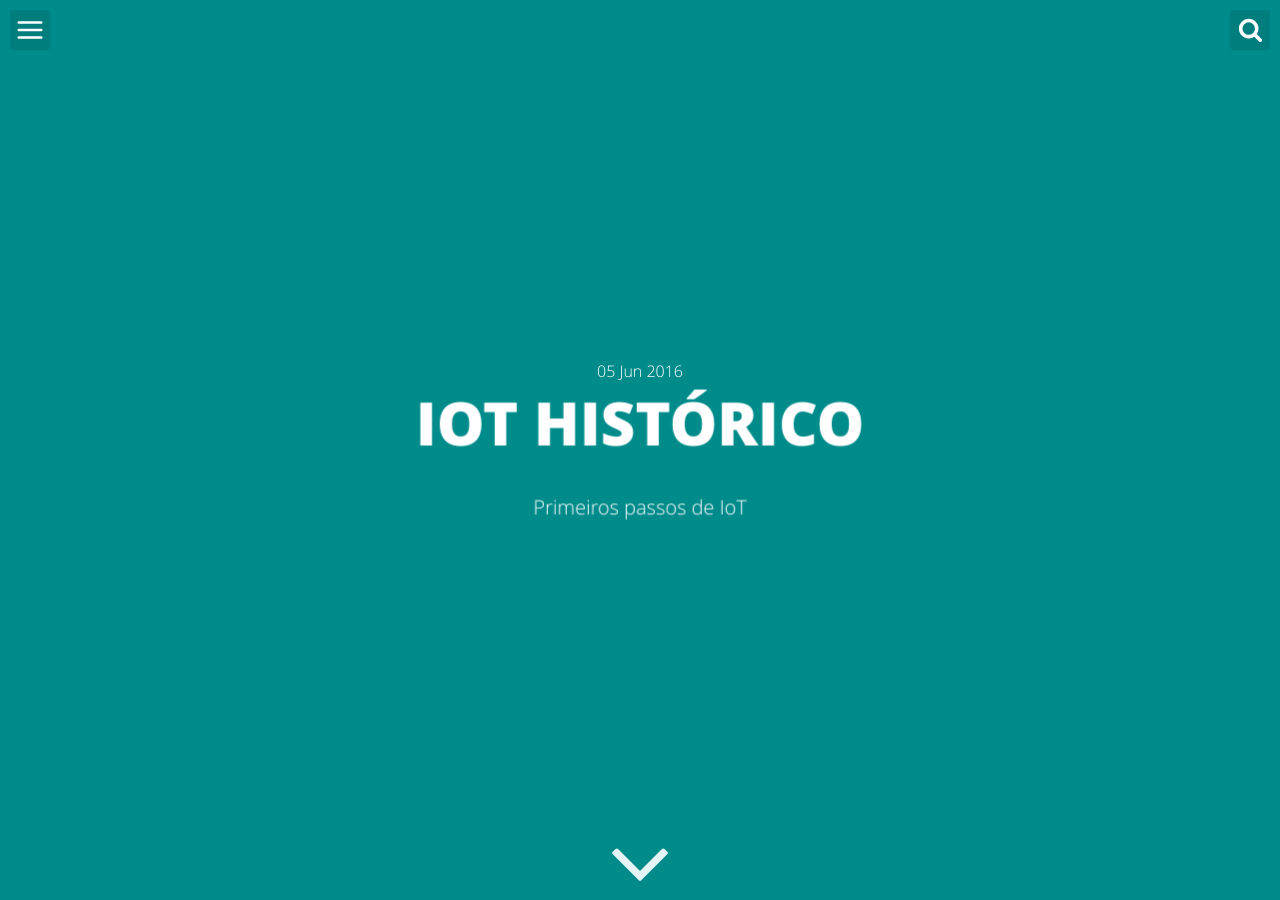
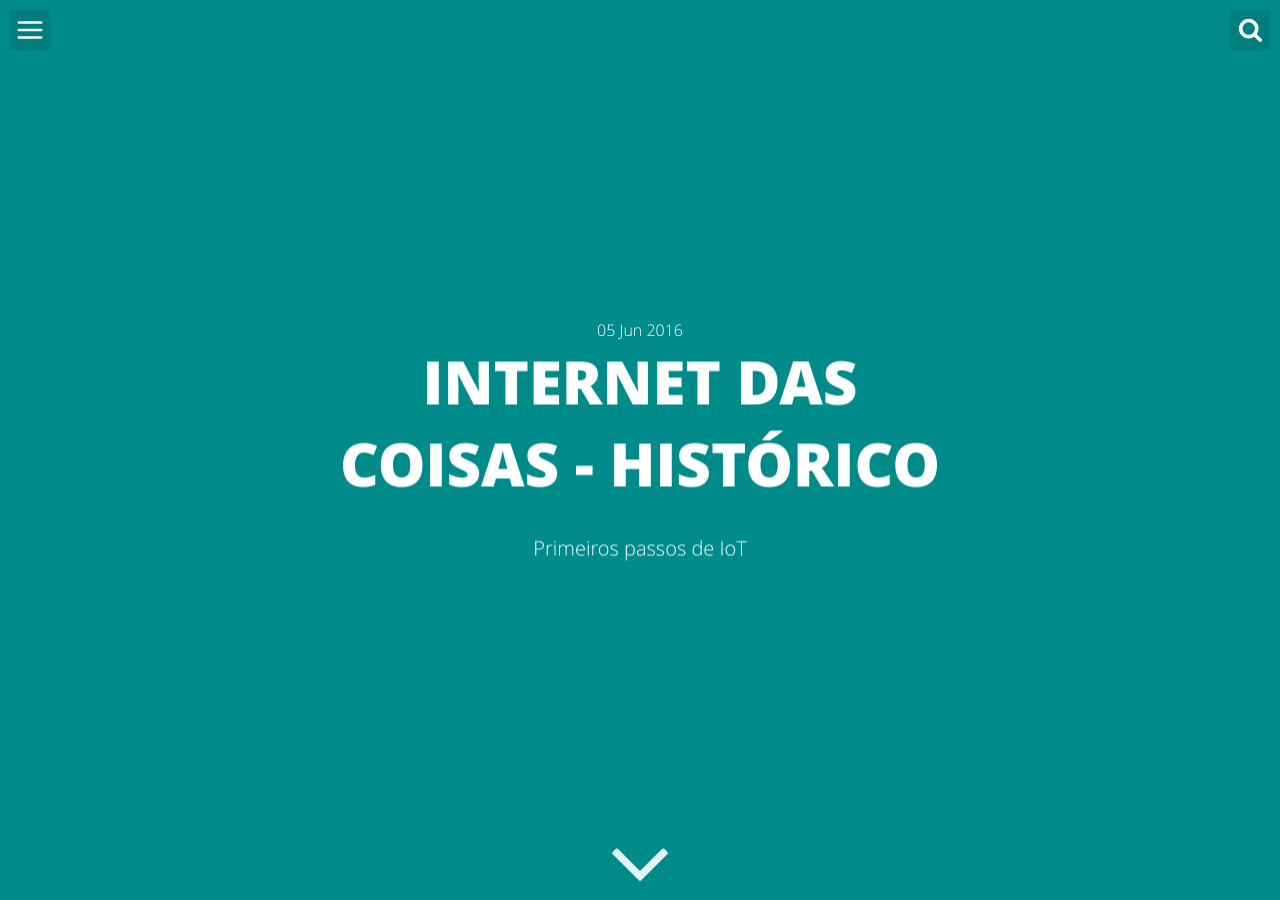
Before and after one commit to desireesantos/desireesantos.github.io, a Jekyll site: the page built from _posts/2016-06-05-internet-das-coisas---histórico.md, in a window 1280 px wide and 900 px high. Built offline with Jekyll 4.4.1, drawn with Linux system fonts in a browser that asks for light colours; comment, search, counter and statistics services are not loaded.

Commit message:
Change file name

```diff
--- a/_posts/2016-06-04-internet-das-coisas---histórico.md
+++ b/_posts/2016-06-05-internet-das-coisas---histórico.md
@@ -1,16 +1,17 @@
 ---
 layout: post
-title: "IoT histórico"
-date: 2016-06-05 21:00:00
+title: "Internet das Coisas - histórico"
+date: 2016-06-05 21:43:55
 image: '/assets/img/'
 description: 'Primeiros passos de IoT'
-twitter_text: 'Histórico de Internet das Coisas'
+twitter_text: 'Conheça o histórico de Internet das Coisas'
 categories:
  - IoT
  - História
 tags:
  - IoT
 ---
+
 
 Segundo Albert Einsten _"A mente que se abre a uma nova idéia, jamais voltará ao seu tamanho original"_.  Sabias palavras que reflete o quanto Internet das Coisas promete uma visão ambiciosa e inovadora para o mundo.
 
```
